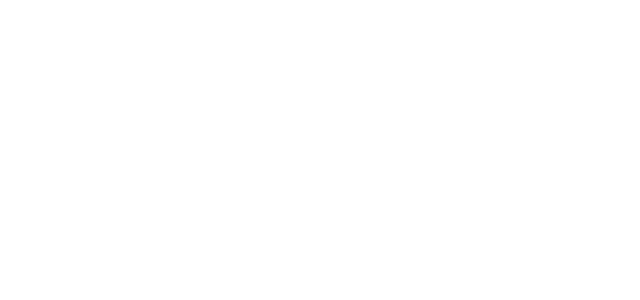
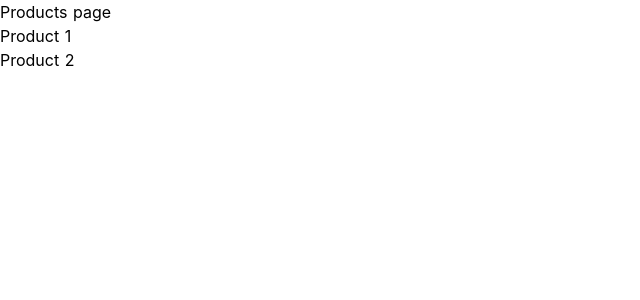
Before and after one commit to NiVanc/my-first-nuxt-app, a Nuxt app: page /products in a window 1280 px wide. Before the commit this address had no page. Shown: the top 300 px of the page, without its empty margins (0-640 px from the left). Built offline with nearby package versions, Linux system fonts and the light colour scheme.

Commit message:
Complete assignment 1

```diff
--- a/pages/index.vue
+++ b/pages/index.vue
@@ -1,6 +1,13 @@
 <template>
   <div class="container">
-    <nuxt-link to="/users">Users</nuxt-link>
+    <ul>
+      <li>
+        <nuxt-link to="/users">Users</nuxt-link>
+      </li>
+      <li>
+        <nuxt-link to="/products">Products</nuxt-link>
+      </li>
+    </ul>
   </div>
 </template>
 
--- /dev/null
+++ b/pages/products/_pid.vue
@@ -0,0 +1,5 @@
+<template>
+  <div>
+    <h1>A single product with the id: {{ $route.params.pid }}</h1>
+  </div>
+</template>
--- /dev/null
+++ b/pages/products/index.vue
@@ -0,0 +1,13 @@
+<template>
+  <div>
+    <h1>Products page</h1>
+    <ul>
+      <li>
+        <nuxt-link to="/products/1">Product 1</nuxt-link>
+      </li>
+      <li>
+        <nuxt-link to="/products/2">Product 2</nuxt-link>
+      </li>
+    </ul>
+  </div>
+</template>
```
